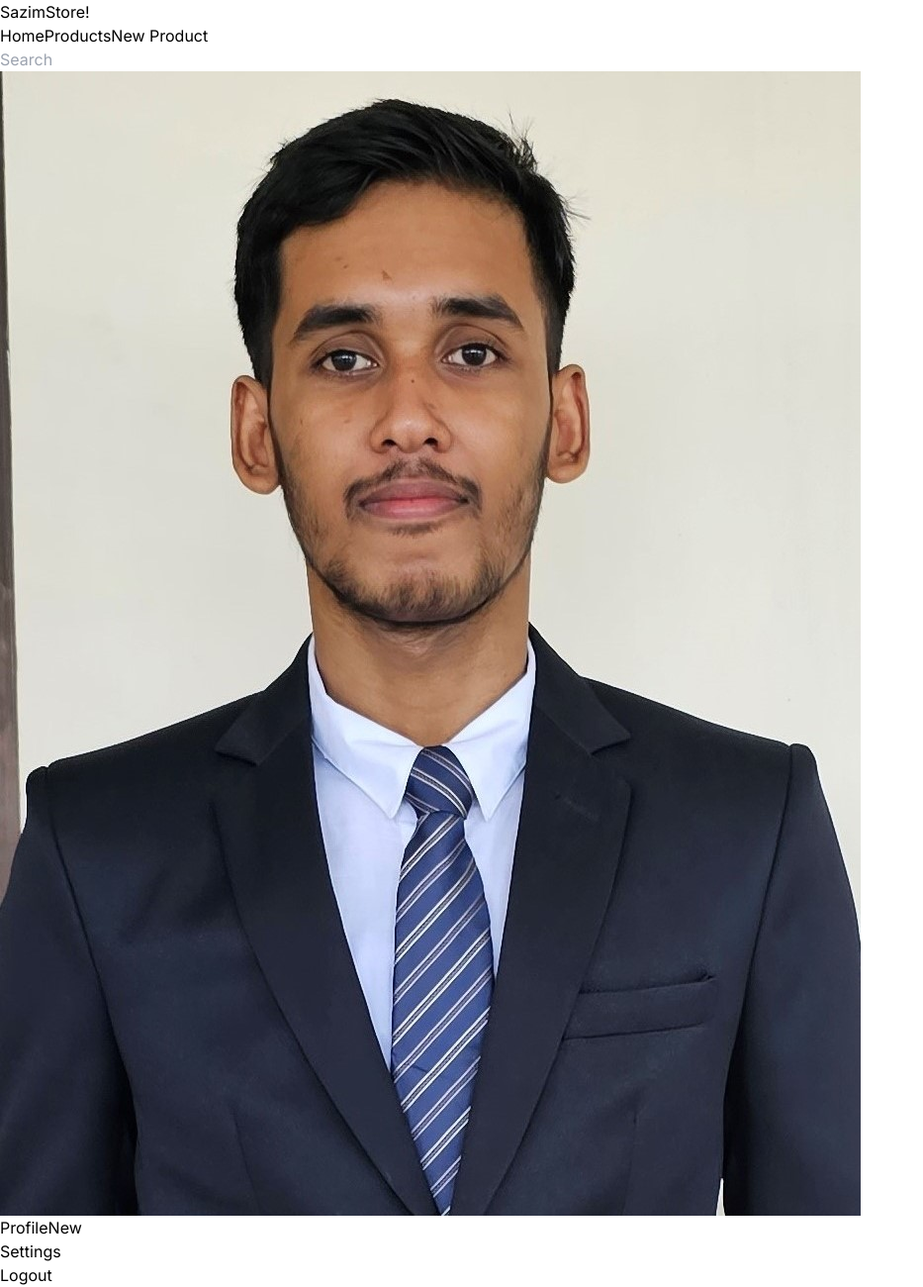
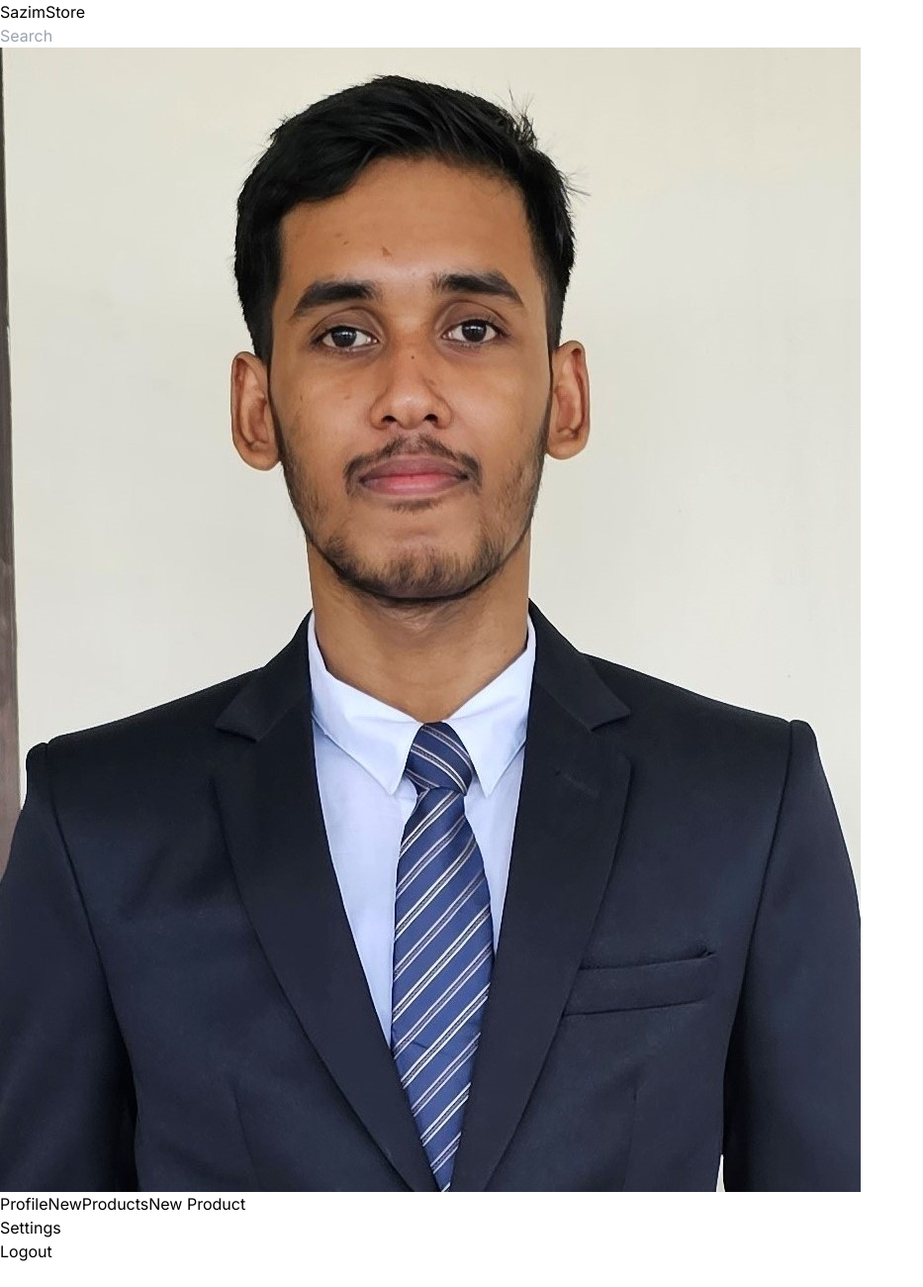
Before and after one commit to Bakar31/Ecommerce-App, a Next.js app in the folder ecommerce-app/: page /edit-product in a window 1280 px wide. Shown: the whole page at 99% size, without its empty margins (0-933 px from the left). After the commit the page ends 1276 px from the top, so only its background shows below. Built offline with nearby package versions, Linux system fonts and the light colour scheme.

Commit message:
add custom pricetag

```diff
--- a/ecommerce-app/app/components/navbar.tsx
+++ b/ecommerce-app/app/components/navbar.tsx
@@ -1,33 +1,18 @@
-import Link from 'next/link';
+import Link from "next/link";
 
 const Navbar = () => {
   return (
     <div className="navbar bg-base-100 flex justify-between items-center">
       <div className="flex gap-1 justify-center">
-      <h1 className="text-2xl font-bold">SazimStore!</h1>
         <Link
-          className="bg-transparent hover:bg-blue-500 text-black font-semibold hover:text-white py-2 px-4 border border-blue-500 hover:border-transparent rounded"
+          className="bg-transparent text-2xl text-black font-semibold"
           href="/"
           prefetch={false}
         >
-          Home
-        </Link>
-        <Link
-          className="bg-transparent hover:bg-blue-500 text-black font-semibold hover:text-white py-2 px-4 border border-blue-500 hover:border-transparent rounded"
-          href="/products"
-          prefetch={false}
-        >
-          Products
-        </Link>
-        <Link
-          className="bg-transparent hover:bg-blue-500 text-black font-semibold hover:text-white py-2 px-4 border border-blue-500 hover:border-transparent rounded"
-          href="/add-products"
-          prefetch={false}
-        >
-          New Product
+          SazimStore
         </Link>
       </div>
-      <div className="flex items-center justify-end">
+      <div className="flex items-center justify-end bg-base-80">
         <div className="form-control">
           <input
             type="text"
@@ -50,6 +35,20 @@ const Navbar = () => {
                 Profile
                 <span className="badge">New</span>
               </a>
+              <Link
+                className="justify-between"
+                href="/products"
+                prefetch={false}
+              >
+                Products
+              </Link>
+              <Link
+                className="justify-between"
+                href="/add-products"
+                prefetch={false}
+              >
+                New Product
+              </Link>
             </li>
             <li>
               <a>Settings</a>
--- a/ecommerce-app/app/components/productCard.tsx
+++ b/ecommerce-app/app/components/productCard.tsx
@@ -1,6 +1,7 @@
 import Image from "next/image";
 import Link from "next/link";
 import React from "react";
+import PriceTag from "./PriceTag";
 
 interface Product {
   name: string;
@@ -48,7 +49,8 @@ const ProductCard: React.FC<Product> = ({
         <div className="card-body">
           <h2 className="card-title">{name}</h2>
           <p>{description.slice(0, 50)}</p>
-          <p>Price: {price}$</p>
+          <PriceTag price={price}/>
+          {/* <p>Price: {price}$</p> */}
           <div className="card-actions justify-end">
             <button className="btn btn-success">Buy Now</button>
           </div>
--- a/ecommerce-app/app/edit-product/page.tsx
+++ b/ecommerce-app/app/edit-product/page.tsx
@@ -29,6 +29,7 @@ const EditProduct = ({
     image: null,
   });
   const [buttonDisabled, setButtonDisabled] = useState(false);
+  const [imgbuttonDisabled, setImgButtonDisabled] = useState(false);
   const [loading, setLoading] = useState(true);
   const router = useRouter();
 
@@ -50,7 +51,6 @@ const EditProduct = ({
 
       if (response.ok) {
         const productData = await response.json();
-        // console.log(productData)
         setFormData(productData);
       } else {
         console.error("Failed to fetch product data:", response.statusText);
@@ -76,7 +76,6 @@ const EditProduct = ({
     }
 
     setButtonDisabled(true);
-    console.log(formData);
 
     try {
       const response = await fetch(
@@ -101,7 +100,6 @@ const EditProduct = ({
           image: null,
         });
 
-        router.push(`/products/`);
       } else {
         console.error("Error updating product:", response.statusText);
       }
@@ -125,12 +123,11 @@ const EditProduct = ({
 
   const handleUpdateProductProductSubmit = async (e: FormEvent<HTMLFormElement>) => {
     e.preventDefault();
-    if (buttonDisabled) {
+    if (imgbuttonDisabled) {
       return;
     }
 
-    console.log(formData);
-    console.log('Hello from update image')
+    setImgButtonDisabled(true);
 
     try {
       const formDataToSend = new FormData();
@@ -169,7 +166,7 @@ const EditProduct = ({
     } catch (error) {
       console.error("Error updating product:", error);
     } finally {
-      setButtonDisabled(false);
+      setImgButtonDisabled(false);
     }
   };
 
@@ -260,9 +257,9 @@ const EditProduct = ({
           <button
             className="btn btn-primary w-full max-w-xl"
             type="submit"
-            disabled={buttonDisabled}
+            disabled={imgbuttonDisabled}
           >
-            {buttonDisabled ? "Updating Image..." : "Update Image"}
+            {imgbuttonDisabled ? "Updating Image..." : "Update Image"}
           </button>
         </div>
       </form>
--- a/ecommerce-app/app/products/page.tsx
+++ b/ecommerce-app/app/products/page.tsx
@@ -32,10 +32,7 @@ const Products = () => {
 
   return (
     <div>
-      <div className="space-y-8">
-        <h1 className="text-2xl font-bold text">Product List</h1>
-      </div>
-      <ProductList products={products} />
+        <ProductList products={products} />
     </div>
   );
 };
```
Also changed, not shown: ecommerce-app/app/components/PriceTag.tsx (+23 -10 lines), ecommerce-app/app/components/notification.tsx (deleted, +0 -26 lines).
